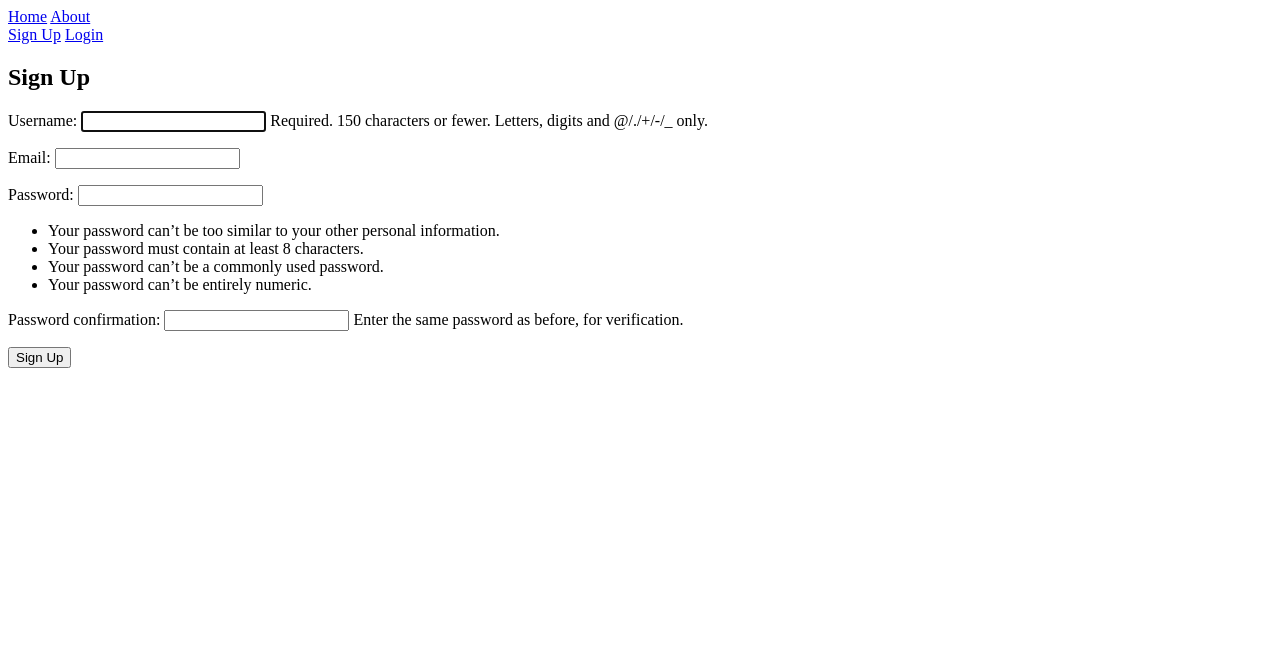
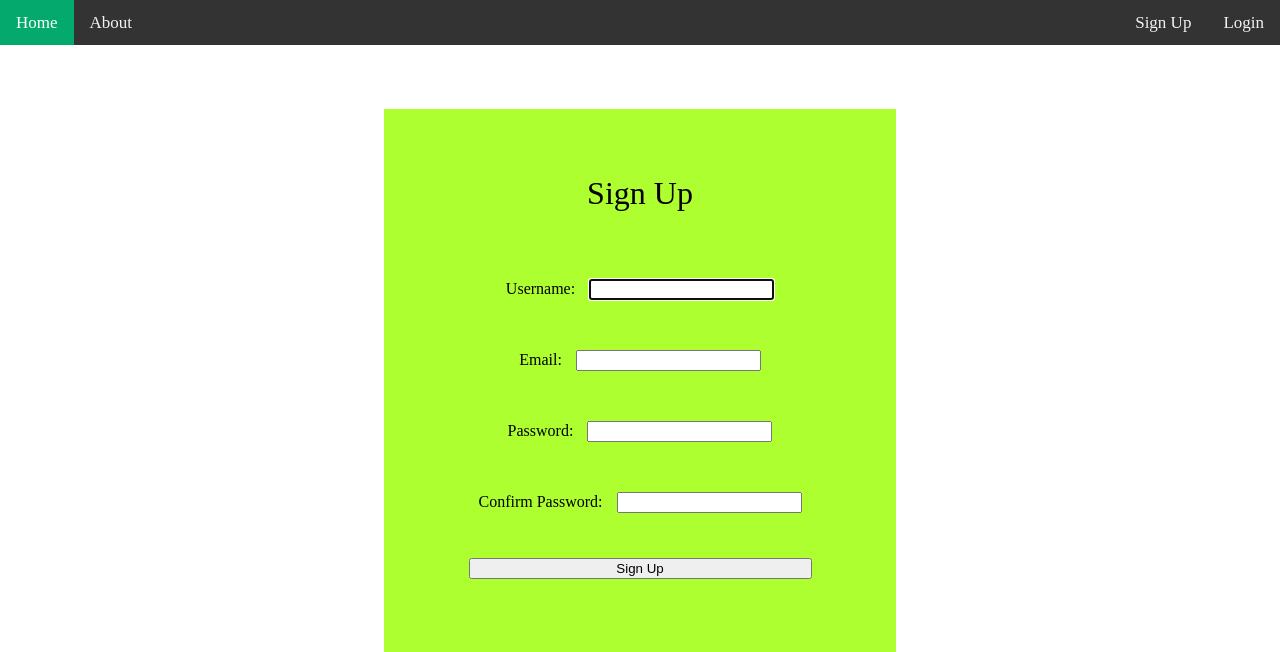
Before and after one commit to Ahmad-Alanati/Technical-Task, a Django app: page /registration/SignUp/ in a window 1280 px wide. Shown: the top 652 px of the page. Run offline with Django 4.2, Linux system fonts and the light colour scheme.

Commit message:
dome without the documentation

```diff
--- /dev/null
+++ b/DBSetup.sql
@@ -0,0 +1 @@
+CREATE DATABASE "Technical Task";
--- a/Registration_and_Login/forms.py
+++ b/Registration_and_Login/forms.py
@@ -1,10 +1,22 @@
 from django import forms
 from django.contrib.auth.forms import UserCreationForm, AuthenticationForm
 from django.contrib.auth.models import User
-
+from django.contrib.auth import password_validation
 
 class SignUpForm(UserCreationForm):
-    email = forms.EmailField(required=True)
+    username = forms.CharField(
+        widget=forms.TextInput(attrs={'class': 'custom-input', 'id': 'username-input'})
+    )
+    email = forms.EmailField(required=True,
+    help_text="example@example.com",
+    widget=forms.EmailInput(attrs={'class': 'custom-input', 'id': 'email-input'})
+    )
+    password1 = forms.CharField(
+        widget=forms.PasswordInput(attrs={'class': 'custom-input', 'id': 'password1-input'})
+    )
+    password2 = forms.CharField(
+        widget=forms.PasswordInput(attrs={'class': 'custom-input', 'id': 'password2-input'})
+    )
 
     class Meta:
         model = User
@@ -16,5 +28,26 @@ class SignUpForm(UserCreationForm):
             raise forms.ValidationError('This email address is already in use.')
         return email
 
+    def clean_username(self):
+        username = self.cleaned_data['username']
+        if username == 'admin':
+            raise forms.ValidationError('The username "admin" is not allowed.')
+        return username
+
+    def clean_password(self):
+        password1 = self.cleaned_data.get('password1')
+        password2 = self.cleaned_data.get('password2')
+
+        if password1:
+            try:
+                password_validation.validate_password(password1, self.instance)
+            except forms.ValidationError as error:
+                raise forms.ValidationError(error.messages)
+
+        if password1 and password2 and password1 != password2:
+            raise forms.ValidationError('The passwords do not match.')
+
+        return password2
+
 class LoginForm(AuthenticationForm):
     pass
--- a/Registration_and_Login/views.py
+++ b/Registration_and_Login/views.py
@@ -6,6 +6,7 @@ from django.urls import reverse_lazy
 from .forms import SignUpForm
 from django.shortcuts import redirect
 from django.contrib.auth import login
+from django.contrib.auth.forms import AuthenticationForm
 
 
 # Create your views here.
@@ -27,6 +28,7 @@ class RegistrationView(CreateView):
 class CustomLoginView(LoginView):
     template_name = "login.html"
     success_url = reverse_lazy('home')
+    authentication_form = AuthenticationForm
 
 class HomeView(TemplateView):
     template_name = "homepage.html"
--- a/Technical_Task_Setting/settings.py
+++ b/Technical_Task_Setting/settings.py
@@ -126,6 +126,7 @@ USE_TZ = True
 
 STATIC_URL = '/static/'
 STATICFILES_DIRS = [BASE_DIR / "static"]
+CACHE_CONTROL = 'no-cache, no-store, must-revalidate'
 
 # Default primary key field type
 # https://docs.djangoproject.com/en/4.2/ref/settings/#default-auto-field
--- a/static/css/styles.css
+++ /dev/null
@@ -1,3 +0,0 @@
-h1 {
-    color:blue,
-}
--- /dev/null
+++ b/static/reset.css
@@ -0,0 +1,48 @@
+/* http://meyerweb.com/eric/tools/css/reset/
+   v2.0 | 20110126
+   License: none (public domain)
+*/
+
+html, body, div, span, applet, object, iframe,
+h1, h2, h3, h4, h5, h6, p, blockquote, pre,
+a, abbr, acronym, address, big, cite, code,
+del, dfn, em, img, ins, kbd, q, s, samp,
+small, strike, strong, sub, sup, tt, var,
+b, u, i, center,
+dl, dt, dd, ol, ul, li,
+fieldset, form, label, legend,
+table, caption, tbody, tfoot, thead, tr, th, td,
+article, aside, canvas, details, embed,
+figure, figcaption, footer, header, hgroup,
+menu, nav, output, ruby, section, summary,
+time, mark, audio, video {
+	margin: 0;
+	padding: 0;
+	border: 0;
+	font-size: 100%;
+	font: inherit;
+	vertical-align: baseline;
+}
+/* HTML5 display-role reset for older browsers */
+article, aside, details, figcaption, figure,
+footer, header, hgroup, menu, nav, section {
+	display: block;
+}
+body {
+	line-height: 1;
+}
+ol, ul {
+	list-style: none;
+}
+blockquote, q {
+	quotes: none;
+}
+blockquote:before, blockquote:after,
+q:before, q:after {
+	content: '';
+	content: none;
+}
+table {
+	border-collapse: collapse;
+	border-spacing: 0;
+}
--- /dev/null
+++ b/static/style.css
@@ -0,0 +1,68 @@
+.container {
+    display: flex;
+    justify-content: center;
+    align-items: center;
+    flex-direction: column;
+    background-color: greenyellow;
+    margin: 5% 30%;
+    padding: 3%;
+    height: 70%;
+}
+
+.container .form-group{
+    margin: 30px;
+    display: flex;
+    justify-content: space-between;
+    align-items: center;
+    flex-direction: column;
+}
+
+.container button{
+    width: 100%;
+    height: 100%;
+}
+
+.container .form-group *{
+    margin: 5px;
+}
+
+.topnav {
+    background-color: #333;
+    overflow: hidden;
+    display: flex;
+    justify-content: space-between;
+}
+
+.topnav a {
+    float: left;
+    color: #f2f2f2;
+    text-align: center;
+    padding: 14px 16px;
+    text-decoration: none;
+    font-size: 17px;
+}
+.topnav h4 {
+    float: left;
+    color: #f2f2f2;
+    text-align: center;
+    padding: 14px 16px;
+    text-decoration: none;
+    font-size: 17px;
+}
+
+.topnav a:hover {
+    background-color: #ddd;
+    color: black;
+}
+
+.topnav a.active {
+    background-color: #04AA6D;
+    color: white;
+}
+
+.Header {
+    text-align: center;
+    margin-top: 30px;
+    margin-bottom: 30px;
+    font-size: xx-large;
+}
--- a/templates/about.html
+++ b/templates/about.html
@@ -1,5 +1,4 @@
-{% load static %}
 {% extends "base.html" %}
 {% block content %}
-<h1>about page</h1>
+<h1 class="Header">About page</h1>
 {% endblock %}
--- a/templates/base.html
+++ b/templates/base.html
@@ -5,13 +5,14 @@
     <meta charset="UTF-8">
     <meta name="viewport" content="width=device-width, initial-scale=1.0">
     <title>Technical Task</title>
-    <link rel="stylesheet" href="{% static 'css/styles.css'%}">
+    <link rel="stylesheet" href="{% static 'reset.css' %}">
+    <link rel="stylesheet" href="{% static 'style.css' %}">
 </head>
 <body>
     <header>
-        <nav>
+        <nav class="topnav">
             <div>
-                <a href="{% url 'home'%}">Home</a>
+                <a class="active" href="{% url 'home'%}">Home</a>
                 <a href="{% url 'about'%}">About</a>
             </div>
             {% if user.is_authenticated %}
--- a/templates/homepage.html
+++ b/templates/homepage.html
@@ -1,4 +1,4 @@
 {% extends "base.html" %}
 {% block content %}
-<h1>Home page</h1>
+<h1 class="Header">Home page</h1>
 {% endblock %}
--- a/templates/sign_up.html
+++ b/templates/sign_up.html
@@ -1,9 +1,40 @@
 {% extends "base.html" %}
 {% block content %}
-<h2>Sign Up</h2>
-<form method="post">
-    {% csrf_token %}
-    {{ form.as_p }}
-    <button type="submit">Sign Up</button>
-</form>
+<div class="container">
+    <h2 class= "Header">Sign Up</h2>
+    <form method="post" >
+        {% csrf_token %}
+        <div class="form-group">
+            <div>
+                <label for="{{ form.username.id_for_label }}" class="custom-label">Username:</label>
+                {{ form.username }}
+            </div>
+            {{ form.username.errors }}
+        </div>
+        <div class="form-group">
+            <div>
+                <label for="{{ form.email.id_for_label }}" class="custom-label">Email:</label>
+                {{ form.email }}
+            </div>
+            {{ form.email.errors }}
+        </div>
+        <div class="form-group">
+            <div>
+                <label for="{{ form.password1.id_for_label }}" class="custom-label">Password:</label>
+                {{ form.password1 }}
+            </div>
+            {{ form.password1.errors }}
+        </div>
+        <div class="form-group">
+            <div>
+                <label for="{{ form.password2.id_for_label }}" class="custom-label">Confirm Password:</label>
+                {{ form.password2 }}
+            </div>
+            {{ form.password2.errors }}
+        </div>
+        <div class="form-group">
+            <button type="submit" class="btn btn-primary">Sign Up</button>
+        </div>
+    </form>
+</div>
 {% endblock %}
```
Also changed, not shown: templates/login.html (+26 -6 lines), README.md, 1 other file.
